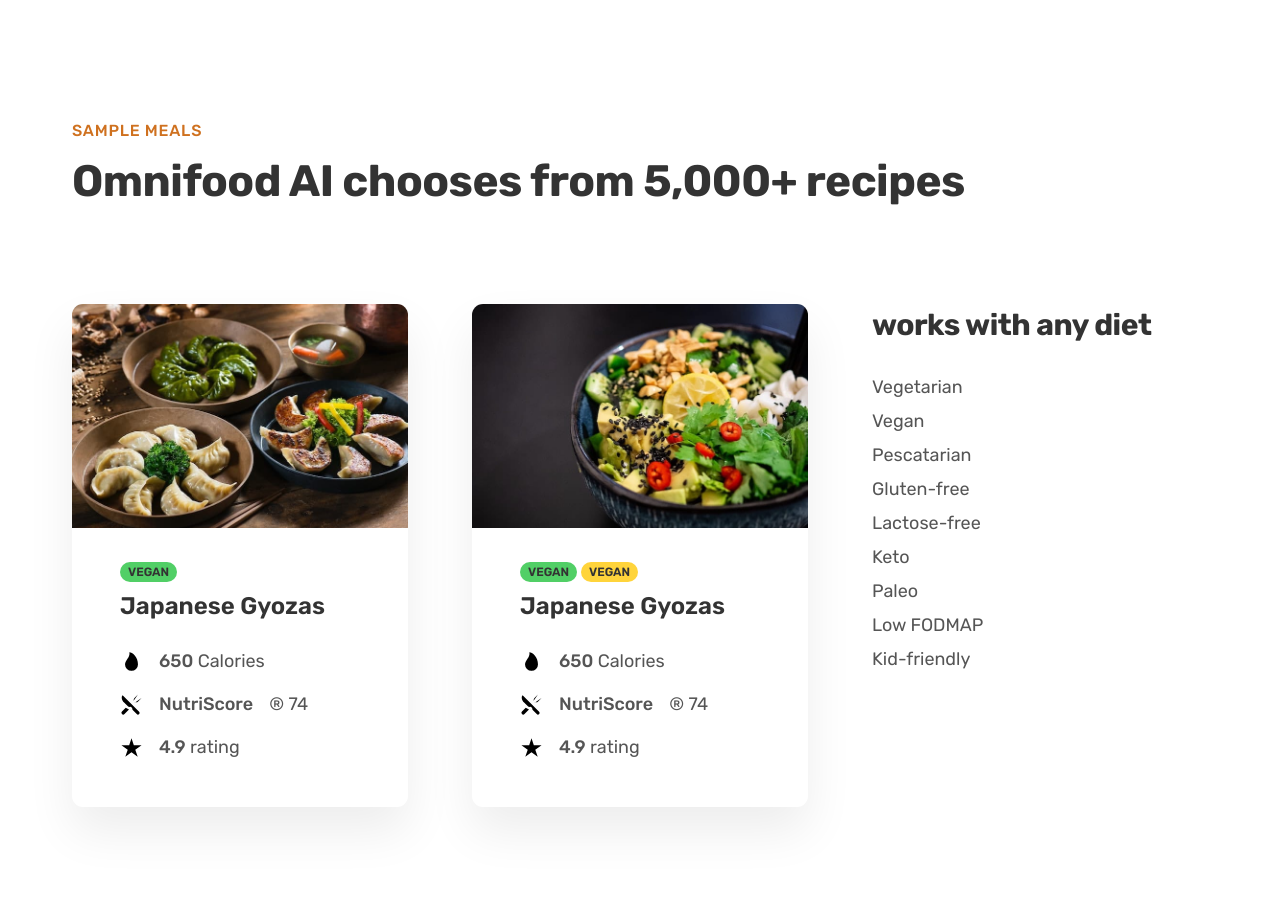
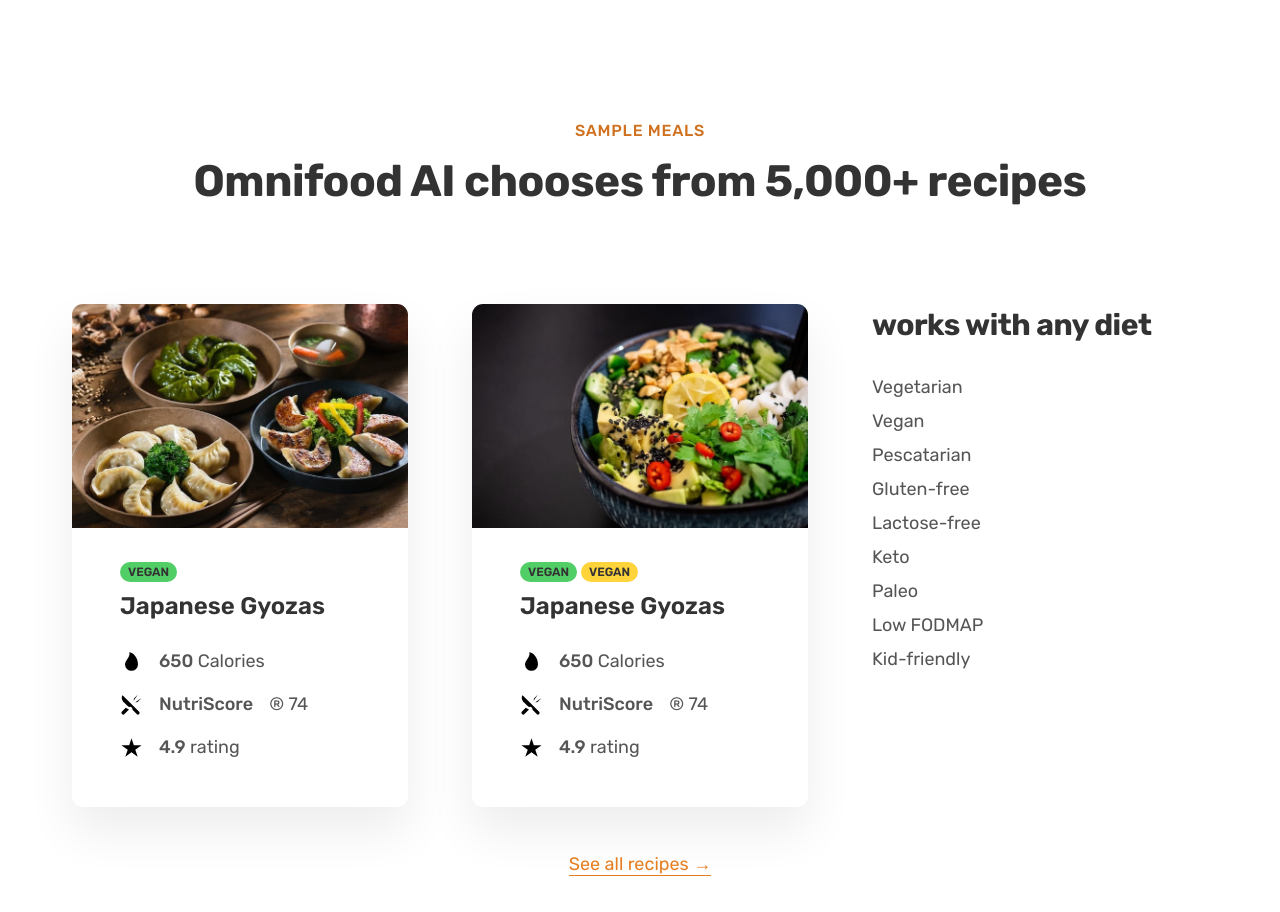
Before and after one commit to Mehrnaz-hmt/Healthy-Food, a plain HTML site: page index.html in a window 1280 px wide. Shown: the part 2580-3492 px from the top of the page. Drawn offline with Linux system fonts and the light colour scheme.

Commit message:
Building the meals section3

```diff
--- a/CSS/general.css
+++ b/CSS/general.css
@@ -108,6 +108,7 @@ color: #cf711f;
 text-transform: uppercase;
 margin-bottom: 1.6rem;
 letter-spacing: 0.75px;
+text-align: center;
 }
 
 .btn:link ,
@@ -152,8 +153,20 @@ letter-spacing: 0.75px;
     /* box-shadow: inset 0 0 0 3px #fff;  */
 }
 
-.margin-right-sm {
-    margin-right: 1.6rem !important;
+.link:link,
+.link:visited {
+    display: inline-block;
+    color: #e67e22;
+    text-decoration: none;
+    border-bottom: 1px solid currentColor;
+    padding-bottom: 2px;
+    transition:all 0.3s;
+}
+
+.link:hover,
+.link:active {
+    color: #cf711f;
+    border-bottom: 1px solid transparent;
 }
 
 .container {
@@ -188,6 +201,18 @@ letter-spacing: 0.75px;
 .grid--center-v {
     align-items: center;
 }
+/* HELPER/SETTING CLASSES */
+.margin-right-sm {
+    margin-right: 1.6rem !important;
+}
+
+.margin--bottom-md {
+    margin-bottom: 4.8rem !important;
+}
+
+.center-text {
+   text-align: center;
+}
 
 strong {
     font-weight: 500;
--- a/CSS/style.css
+++ b/CSS/style.css
@@ -265,6 +265,12 @@ margin-bottom: 3.2rem;
     overflow: hidden;
     transition: all 0.4s;
 }
+/* ??TRICK */
+.meal:hover {
+    transform: translateY(-1.2rem);
+    box-shadow: 0 3.2rem 6.4rem rgba(0, 0, 0, 0.06);
+
+}
 
 .meal-content {
     padding: 3.2rem 4.8rem 4.8rem 4.8rem;
@@ -278,6 +284,12 @@ margin-bottom: 3.2rem;
 .ionicon {
     height: 2.3rem;
     width: 2.3rem;
+}
+
+.all-recipes {
+text-align: center;
+font-size: 1.8rem;
+
 }
 
 .list {
--- a/index.html
+++ b/index.html
@@ -178,13 +178,13 @@
       </section>
 
       <section class="section-meals">
-        <div class="container">
+        <div class="container center-text">
           <span class="subheading">Sample meals</span>
           <h2 class="heading-secondary">
             Omnifood AI chooses from 5,000+ recipes
           </h2>
         </div>
-        <div class="container grid grid--3-cols">
+        <div class="container grid grid--3-cols margin--bottom-md ">
           <div class="meal">
             <img src="img/meals/meal-1.jpg" alt="meal" class="meal-img" />
             <div class="meal-content">
@@ -347,6 +347,10 @@
             </div>
           </div>
         </div>
+
+        <div class="container all-recipes">
+          <a href="#" class="link">See all recipes &rarr;</a>
+        </div>
       </section>
     </main>
   </body>
```
